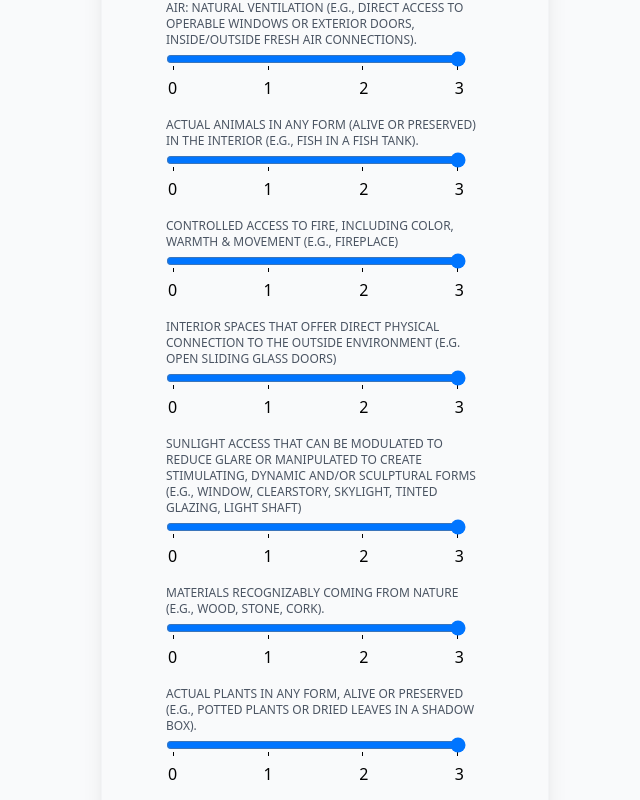
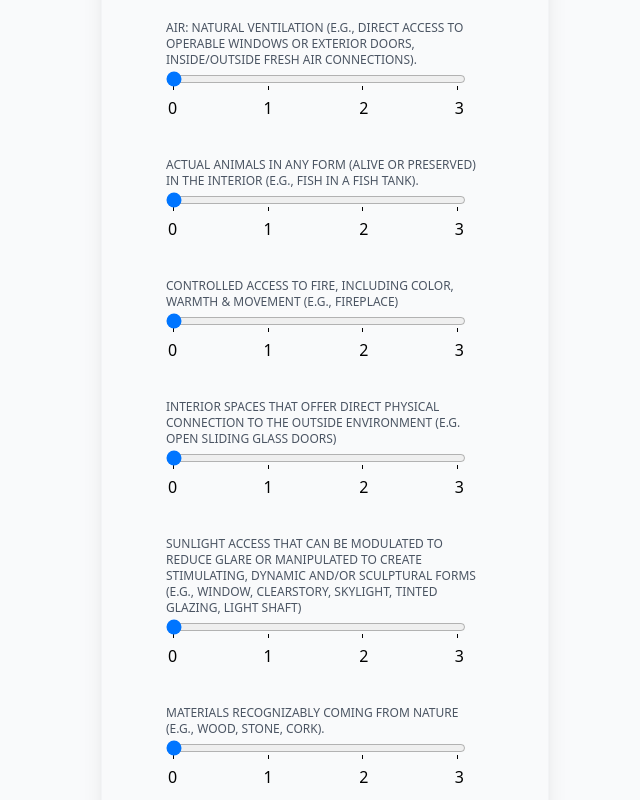
Before and after one commit to Logistics21/biophilic-design, a Next.js app: page /create-report in a window 1280 px wide. Shown: the part 320-1120 px from the top of the page, without its empty margins (315-955 px from the left). Built offline with nearby package versions, Linux system fonts and the light colour scheme.

Commit message:
Add back feature fields

```diff
--- a/app/create-report/create-report-form.tsx
+++ b/app/create-report/create-report-form.tsx
@@ -25,7 +25,7 @@ export function CreateReportForm({
             className="mt-1 block w-full appearance-none rounded-md border border-gray-300 px-3 py-2 placeholder-gray-400 shadow-sm focus:border-black focus:outline-none focus:ring-black sm:text-sm"
           />
         </div>
-        <div>
+        <div style={{ paddingTop: '20px' }}>
           <label
             htmlFor="airScore"
             className="block text-xs text-gray-600 uppercase"
@@ -38,10 +38,10 @@ export function CreateReportForm({
             name="airScore"
             min={0}
             max={3}
+            defaultValue={0}
             list="values"
             style={{
               width: '300px',
-              // margin: 0,
             }}
           />
             <datalist id="values" style={{
@@ -57,7 +57,7 @@ export function CreateReportForm({
             <option value="3" label="3"></option>
           </datalist>
         </div>
-        <div>
+        <div style={{ paddingTop: '20px' }}>
           <label
             htmlFor="animalsScore"
             className="block text-xs text-gray-600 uppercase"
@@ -70,10 +70,10 @@ export function CreateReportForm({
             name="animalsScore"
             min={0}
             max={3}
+            defaultValue={0}
             list="values"
             style={{
               width: '300px',
-              // margin: 0,
             }}
           />
             <datalist id="values" style={{
@@ -89,7 +89,7 @@ export function CreateReportForm({
             <option value="3" label="3"></option>
           </datalist>
         </div>
-        <div>
+        <div style={{ paddingTop: '20px' }}>
           <label
             htmlFor="fireScore"
             className="block text-xs text-gray-600 uppercase"
@@ -102,10 +102,10 @@ export function CreateReportForm({
             name="fireScore"
             min={0}
             max={3}
+            defaultValue={0}
             list="values"
             style={{
               width: '300px',
-              // margin: 0,
             }}
           />
             <datalist id="values" style={{
@@ -121,7 +121,7 @@ export function CreateReportForm({
             <option value="3" label="3"></option>
           </datalist>
         </div>
-        <div>
+        <div style={{ paddingTop: '20px' }}>
           <label
             htmlFor="insideOutsideScore"
             className="block text-xs text-gray-600 uppercase"
@@ -134,10 +134,10 @@ export function CreateReportForm({
             name="insideOutsideScore"
             min={0}
             max={3}
+            defaultValue={0}
             list="values"
             style={{
               width: '300px',
-              // margin: 0,
             }}
           />
             <datalist id="values" style={{
@@ -153,7 +153,7 @@ export function CreateReportForm({
             <option value="3" label="3"></option>
           </datalist>
         </div>
-        <div>
+        <div style={{ paddingTop: '20px' }}>
           <label
             htmlFor="naturaLightScore"
             className="block text-xs text-gray-600 uppercase"
@@ -166,10 +166,10 @@ export function CreateReportForm({
             name="naturaLightScore"
             min={0}
             max={3}
+            defaultValue={0}
             list="values"
             style={{
               width: '300px',
-              // margin: 0,
             }}
           />
             <datalist id="values" style={{
@@ -185,7 +185,7 @@ export function CreateReportForm({
             <option value="3" label="3"></option>
           </datalist>
         </div>
-        <div>
+        <div style={{ paddingTop: '20px' }}>
           <label
             htmlFor="naturalMaterialsScore"
             className="block text-xs text-gray-600 uppercase"
@@ -198,10 +198,10 @@ export function CreateReportForm({
             name="naturalMaterialsScore"
             min={0}
             max={3}
+            defaultValue={0}
             list="values"
             style={{
               width: '300px',
-              // margin: 0,
             }}
           />
             <datalist id="values" style={{
@@ -217,7 +217,7 @@ export function CreateReportForm({
             <option value="3" label="3"></option>
           </datalist>
         </div>
-        <div>
+        <div style={{ paddingTop: '20px' }}>
           <label
             htmlFor="plantsScore"
             className="block text-xs text-gray-600 uppercase"
@@ -230,10 +230,10 @@ export function CreateReportForm({
             name="plantsScore"
             min={0}
             max={3}
+            defaultValue={0}
             list="values"
             style={{
               width: '300px',
-              // margin: 0,
             }}
           />
             <datalist id="values" style={{
@@ -249,7 +249,7 @@ export function CreateReportForm({
             <option value="3" label="3"></option>
           </datalist>
         </div>
-        <div>
+        <div style={{ paddingTop: '20px' }}>
           <label
             htmlFor="viewsVistasScore"
             className="block text-xs text-gray-600 uppercase"
@@ -262,10 +262,10 @@ export function CreateReportForm({
             name="viewsVistasScore"
             min={0}
             max={3}
+            defaultValue={0}
             list="values"
             style={{
               width: '300px',
-              // margin: 0,
             }}
           />
             <datalist id="values" style={{
@@ -281,7 +281,7 @@ export function CreateReportForm({
             <option value="3" label="3"></option>
           </datalist>
         </div>
-        <div>
+        <div style={{ paddingTop: '20px' }}>
           <label
             htmlFor="waterScore"
             className="block text-xs text-gray-600 uppercase"
@@ -298,7 +298,6 @@ export function CreateReportForm({
             list="values"
             style={{
               width: '300px',
-              // margin: 0,
             }}
           />
           <datalist id="values" style={{
--- a/app/create-report/page.tsx
+++ b/app/create-report/page.tsx
@@ -16,14 +16,14 @@ export default function CreateReportPage() {
         clerkUserId: user.id,
         reportName: formData.get('reportName') as string,
         airScore: parseInt(formData.get('airScore') as string, 10),
-        // animalsScore: parseInt(formData.get('animalsScore') as string, 10),
-        // fireScore: parseInt(formData.get('fireScore') as string, 10),
-        // insideOutsideScore: parseInt(formData.get('insideOutsideScore') as string, 10),
-        // naturaLightScore: parseInt(formData.get('naturaLightScore') as string, 10),
-        // naturalMaterialsScore: parseInt(formData.get('naturalMaterialsScore') as string, 10),
-        // plantsScore: parseInt(formData.get('plantsScore') as string, 10),
-        // viewsVistasScore: parseInt(formData.get('viewsVistasScore') as string, 10),
-        // waterScore: parseInt(formData.get('waterScore') as string, 10),
+        animalsScore: parseInt(formData.get('animalsScore') as string, 10),
+        fireScore: parseInt(formData.get('fireScore') as string, 10),
+        insideOutsideScore: parseInt(formData.get('insideOutsideScore') as string, 10),
+        naturaLightScore: parseInt(formData.get('naturaLightScore') as string, 10),
+        naturalMaterialsScore: parseInt(formData.get('naturalMaterialsScore') as string, 10),
+        plantsScore: parseInt(formData.get('plantsScore') as string, 10),
+        viewsVistasScore: parseInt(formData.get('viewsVistasScore') as string, 10),
+        waterScore: parseInt(formData.get('waterScore') as string, 10),
       }
 
       await createReport(newReport);
--- a/drizzle/schema.ts
+++ b/drizzle/schema.ts
@@ -37,14 +37,14 @@ export const ReportsTable = pgTable(
       .unique(),
     reportName: text('report_name').notNull(),
     airScore: integer('air_score').notNull(),
-    // animalsScore: integer('animals_score').notNull(),
-    // fireScore: integer('fire_score').notNull(),
-    // insideOutsideScore: integer('inside_outside_score').notNull(),
-    // naturaLightScore: integer('natural_light_score').notNull(),
-    // naturalMaterialsScore: integer('natural_materials_score').notNull(),
-    // plantsScore: integer('plants_score').notNull(),
-    // viewsVistasScore: integer('views_vistas_score').notNull(),
-    // waterScore: integer('water_score').notNull(),
+    animalsScore: integer('animals_score').notNull(),
+    fireScore: integer('fire_score').notNull(),
+    insideOutsideScore: integer('inside_outside_score').notNull(),
+    naturaLightScore: integer('natural_light_score').notNull(),
+    naturalMaterialsScore: integer('natural_materials_score').notNull(),
+    plantsScore: integer('plants_score').notNull(),
+    viewsVistasScore: integer('views_vistas_score').notNull(),
+    waterScore: integer('water_score').notNull(),
   }
 );
 
```
Also changed, not shown: app/db.ts (+8 -8 lines).
